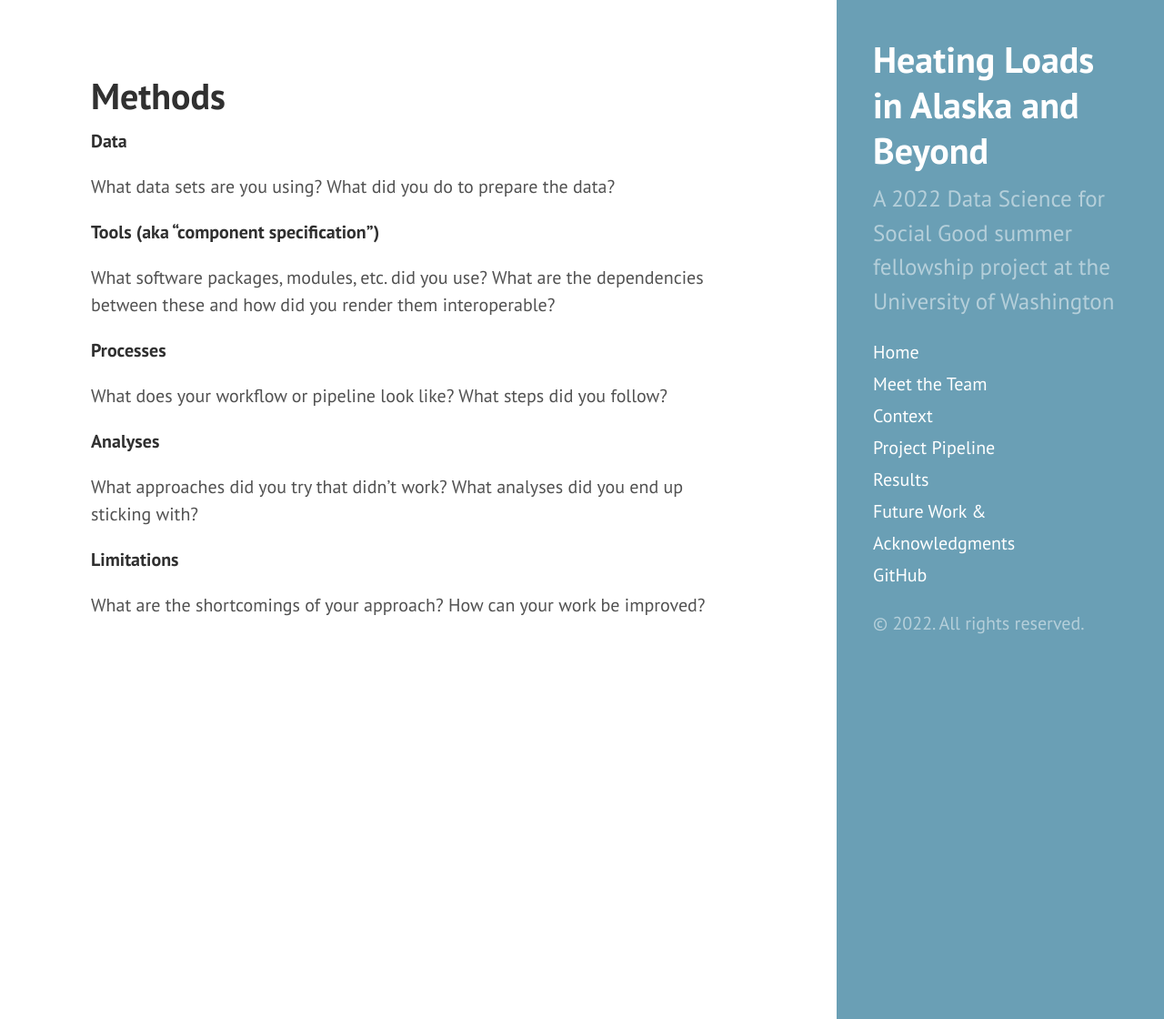
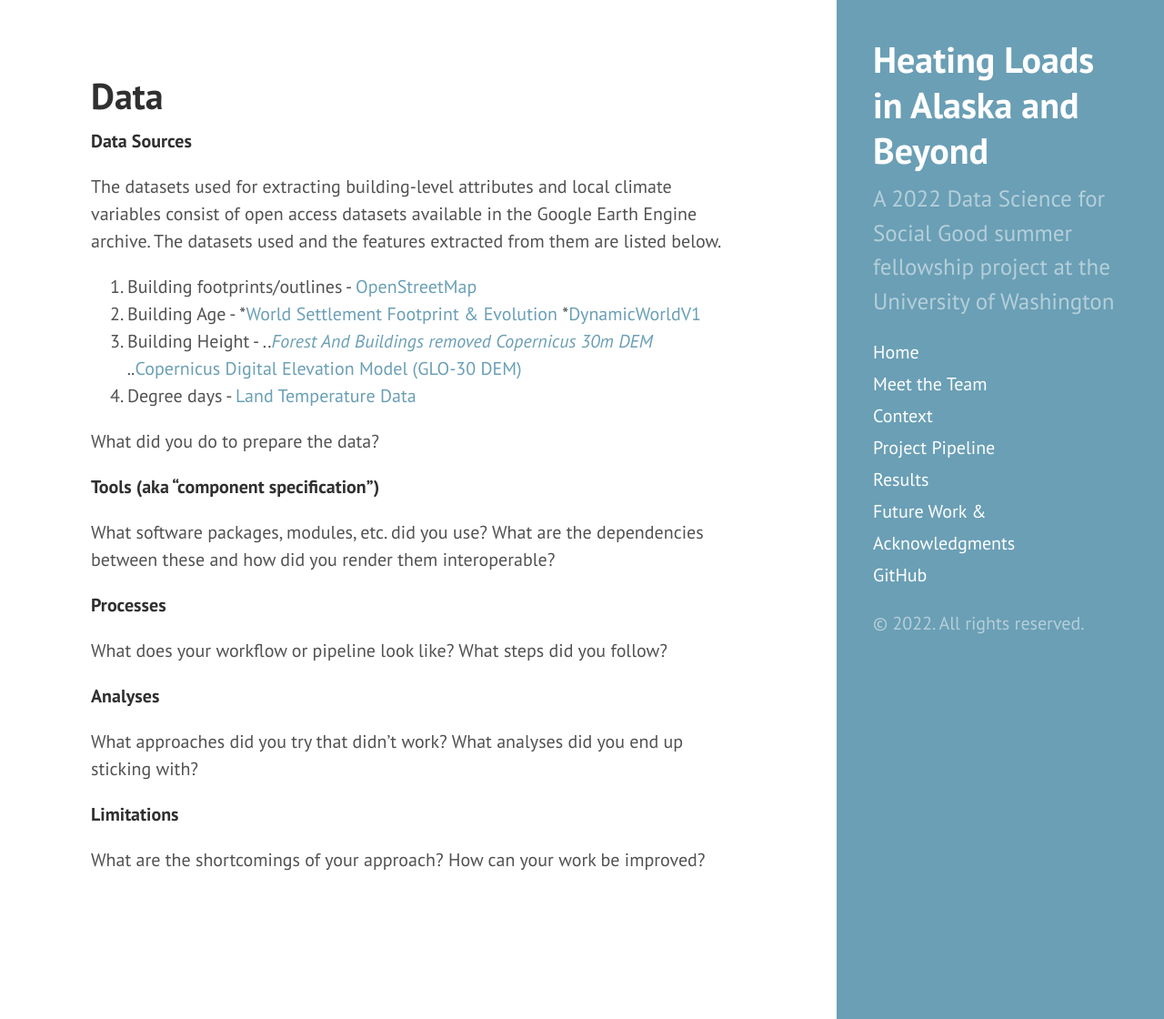
Before and after one commit to uwescience/DSSG2022_heating_loads, a Jekyll site: the page built from methods.md, in a window 1280 px wide and 1120 px high. Shown: the whole window at 91% size. Built offline with Jekyll 4.4.1, drawn with Linux system fonts in a browser that asks for light colours.

Commit message:
Update methods.md

```diff
--- a/methods.md
+++ b/methods.md
@@ -1,11 +1,20 @@
 ---
 layout: page
-title: Methods
+title: Data
 ---
 
-**Data**
+**Data Sources**
 
-What data sets are you using?
+The datasets used for extracting building-level attributes and local climate variables consist of open access datasets available in the Google Earth Engine archive. The datasets used and the features extracted from them are listed below.
+1. Building footprints/outlines - [OpenStreetMap](https://www.openstreetmap.org)
+2. Building Age -
+	*[World Settlement Footprint & Evolution](https://samapriya.github.io/awesome-gee-community-datasets/projects/wsf/)
+	*[DynamicWorldV1](https://developers.google.com/earth-engine/datasets/catalog/GOOGLE_DYNAMICWORLD_V1)
+3. Building Height -
+..*[Forest And Buildings removed Copernicus 30m DEM](https://samapriya.github.io/awesome-gee-community-datasets/projects/fabdem/)
+..*[Copernicus Digital  Elevation Model (GLO-30 DEM)](https://samapriya.github.io/awesome-gee-community-datasets/projects/glo30/)
+4. Degree days - [Land Temperature Data](https://developers.google.com/earth-engine/datasets/catalog/ECMWF_ERA5_LAND_HOURLY)
+
 What did you do to prepare the data?
 
 **Tools (aka “component specification”)**
```
